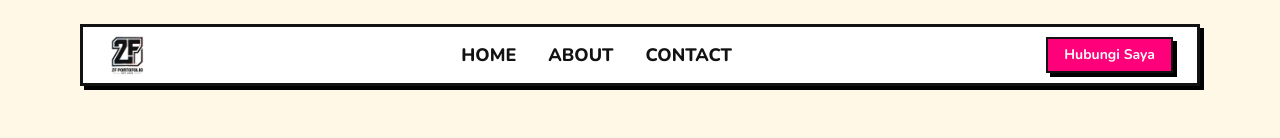
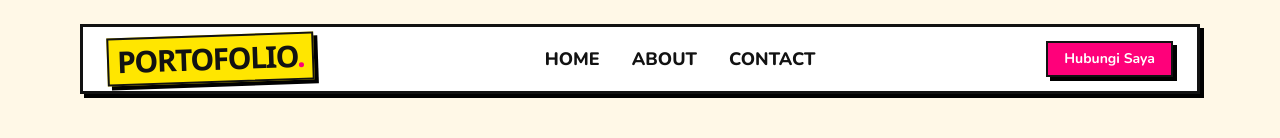
Before and after one commit to f4hmii/fahmi_portofolio, a Next.js app: page / in a window 1280 px wide. Shown: the top 138 px of the page. Built offline with nearby package versions, Linux system fonts and the light colour scheme.

Commit message:
Revert logo to text

```diff
--- a/app/page.tsx
+++ b/app/page.tsx
@@ -40,15 +40,9 @@ export default function Home() {
     <main className="min-h-screen px-6 pt-2 pb-12 md:px-12 md:pt-4 md:pb-20 lg:px-20 lg:pt-4 lg:pb-24 overflow-hidden">
       {/* HEADER SECTION */}
       <nav className="sticky top-2 z-50 flex justify-between items-center mb-16 px-6 py-2 border-3 border-neo-black bg-white shadow-neo-sm">
-        <a href="/" className="flex items-center">
-          <Image
-            src="/image/zflogo.png"
-            alt="Logo Fahmi"
-            width={120}
-            height={40}
-            className="h-10 w-auto object-contain"
-          />
-        </a>
+        <h1 className="text-2xl md:text-3xl font-black tracking-tighter uppercase bg-neo-yellow border-2 border-neo-black px-2 py-1 shadow-neo-sm inline-block transform -rotate-2">
+          Portofolio<span className="text-neo-pink">.</span>
+        </h1>
 
         {/* Nav Links */}
         <div className="hidden md:flex gap-6 lg:gap-8 font-black text-base md:text-lg uppercase items-center bg-white">
```
